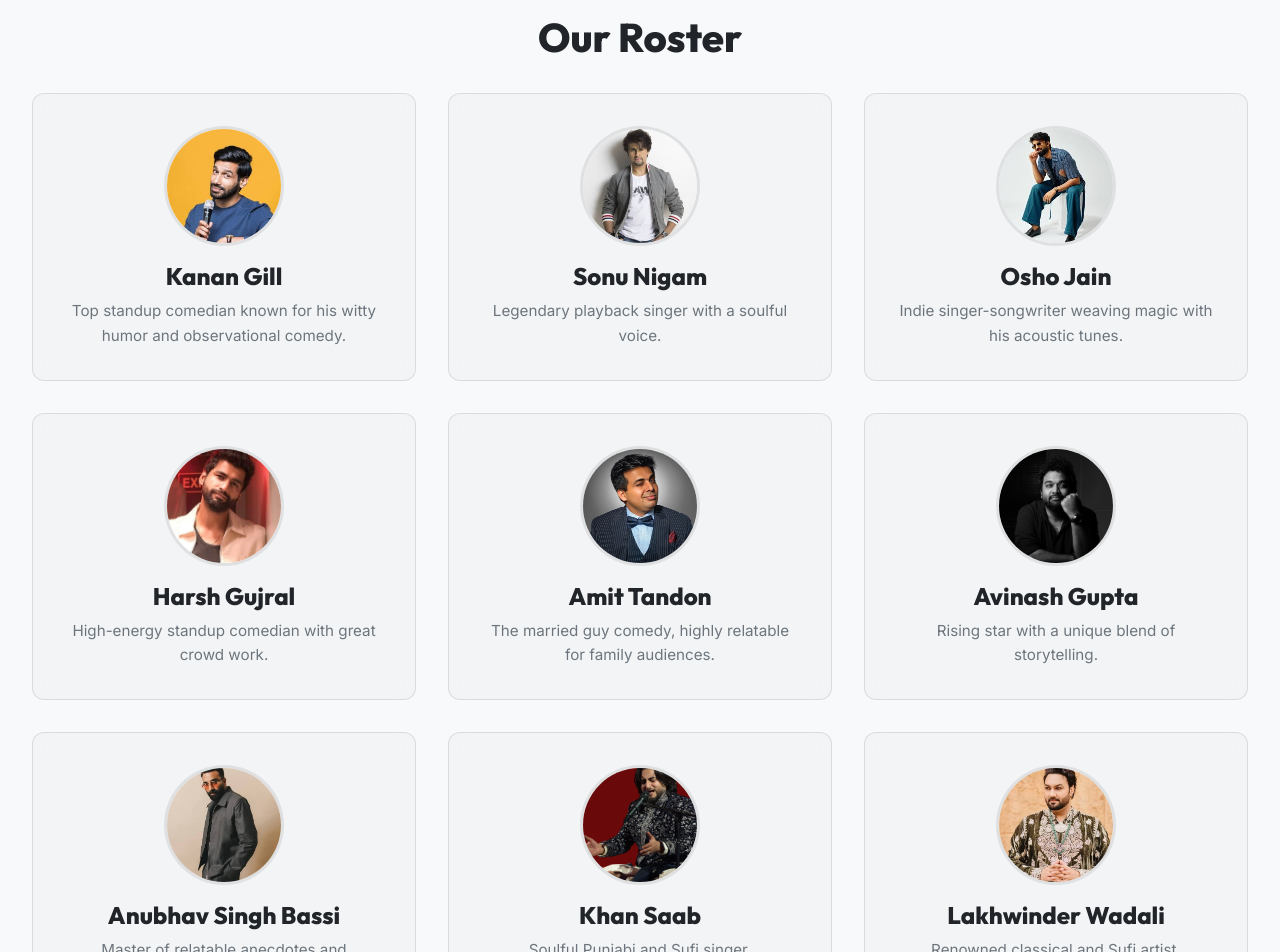
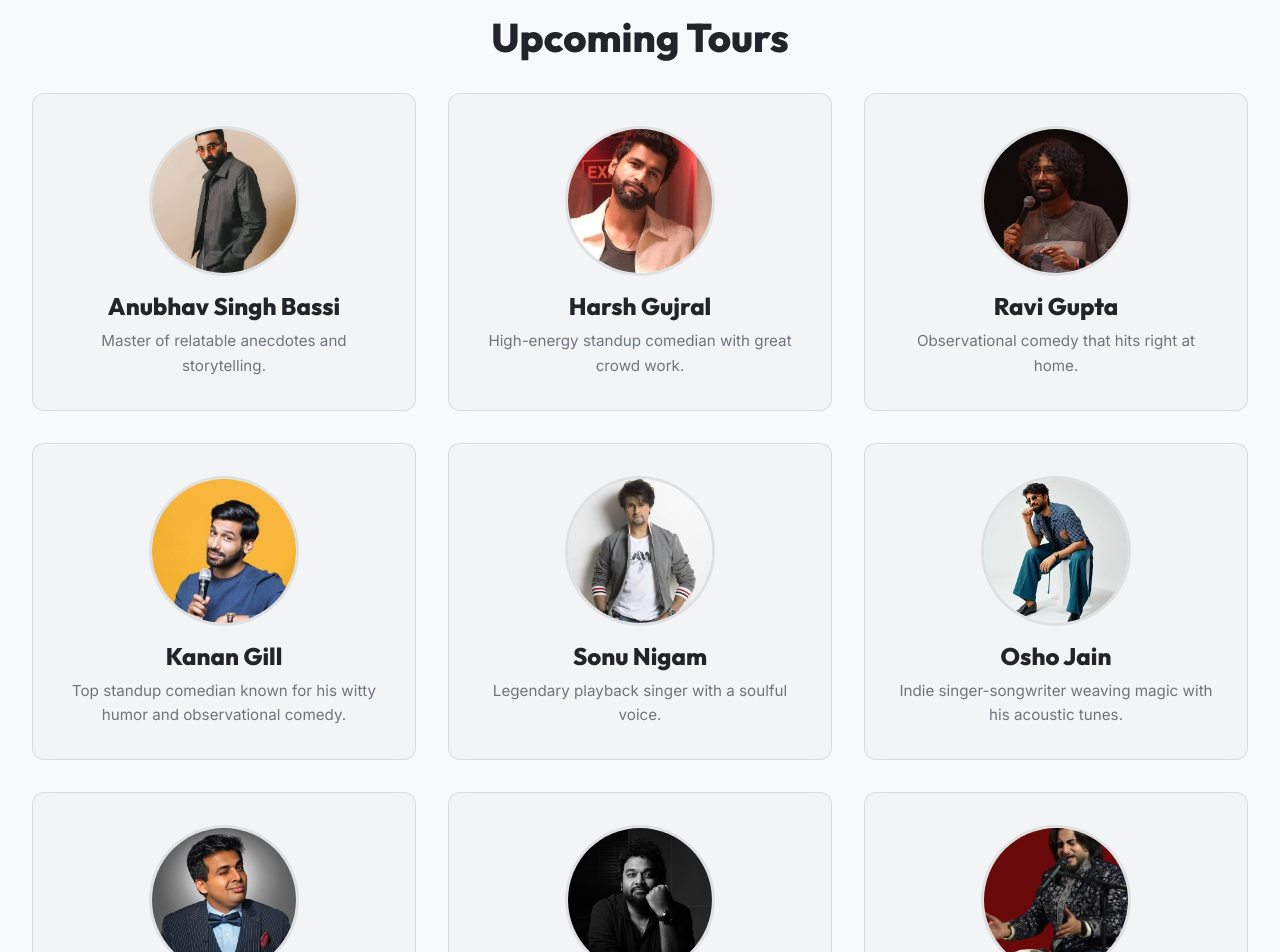
Before and after one commit to radheyyyyy/Oriole-Entertainment, a React (Vite) app: page / in a window 1280 px wide. Shown: the part 1320-2272 px from the top of the page. Built offline with nearby package versions, Linux system fonts and the light colour scheme.

Commit message:
feat: add ArtistList component with App styles and remove unused image asset

```diff
--- a/src/App.css
+++ b/src/App.css
@@ -193,8 +193,8 @@ main {
 }
 
 .artist-image-container {
-  width: 120px;
-  height: 120px;
+  width: 150px;
+  height: 150px;
   border-radius: 50%;
   overflow: hidden;
   margin-bottom: var(--spacing-md);
@@ -384,8 +384,8 @@ main {
 }
 
 .modal-avatar {
-  width: 80px;
-  height: 80px;
+  width: 100px;
+  height: 100px;
   border-radius: 50%;
   object-fit: cover;
   border: 2px solid var(--accent);
--- a/src/components/ArtistList.jsx
+++ b/src/components/ArtistList.jsx
@@ -8,6 +8,42 @@ const ArtistList = () => {
 
   useEffect(() => {
     const dummyData = [
+  {
+    id: "Bassi Sponsorship.Deck (2).pdf",
+    name: "Anubhav Singh Bassi",
+    image: "bassi.jpg",
+    description: "Master of relatable anecdotes and storytelling.",
+    shows: [
+      "Nov 28, 2026 - Mumbai",
+      "Nov 29, 2026 - Mumbai",
+      "Dec 12, 2026 - Delhi"
+    ],
+    instagram: "https://www.instagram.com/be_a_bassi/"
+  },
+  {
+    id: "Harsh Gujral sponsorship deck.pdf",
+    name: "Harsh Gujral",
+    image: "harsh-gujral.jpg",
+    description: "High-energy standup comedian with great crowd work.",
+    shows: [
+      "Oct 9, 2026 - Delhi",
+      "Oct 10, 2026 - Ghaziabad",
+      "Oct 11, 2026 - Noida"
+    ],
+    instagram: "https://www.instagram.com/realharshgujral/"
+  },
+  {
+    id: "Ravi Gupta Sponsorship Deck (2).pdf",
+    name: "Ravi Gupta",
+    image: "ravi-gupta.jpg",
+    description: "Observational comedy that hits right at home.",
+    shows: [
+      "Nov 12, 2026 - Mohali",
+      "Nov 13, 2026 - Noida",
+      "Nov 14, 2026 - Delhi"
+    ],
+    instagram: "https://www.instagram.com/shudhdesicomic/"
+  },
   {
     id: "KANAN GILL- ORIOLE SPONSORSHIP DECK.pdf",
     name: "Kanan Gill",
@@ -20,7 +56,6 @@ const ArtistList = () => {
     ],
     instagram: "https://www.instagram.com/kanangill/"
   },
-
   {
     id: "Sonu Nigam x Aura Vibes.pdf",
     name: "Sonu Nigam",
@@ -33,7 +68,6 @@ const ArtistList = () => {
     ],
     instagram: "https://www.instagram.com/sonunigamofficial/"
   },
-
   {
     id: "Osho Jain .pdf",
     name: "Osho Jain",
@@ -42,20 +76,6 @@ const ArtistList = () => {
     shows: ["To Be Announced"],
     instagram: "https://www.instagram.com/oshojain_/"
   },
-
-  {
-    id: "Harsh Gujral sponsorship deck.pdf",
-    name: "Harsh Gujral",
-    image: "harsh-gujral.jpg",
-    description: "High-energy standup comedian with great crowd work.",
-    shows: [
-      "Oct 9, 2026 - Delhi",
-      "Oct 10, 2026 - Ghaziabad",
-      "Oct 11, 2026 - Noida"
-    ],
-    instagram: "https://www.instagram.com/realharshgujral/"
-  },
-
   {
     id: "Amit Tandon (2).pdf",
     name: "Amit Tandon",
@@ -64,7 +84,6 @@ const ArtistList = () => {
     shows: ["To Be Announced"],
     instagram: "https://www.instagram.com/amitandon17/"
   },
-
   {
     id: "Avinash Gupta.pdf",
     name: "Avinash Gupta",
@@ -77,20 +96,6 @@ const ArtistList = () => {
     ],
     instagram: "https://www.instagram.com/just.avinashgupta/"
   },
-
-  {
-    id: "Bassi Sponsorship.Deck (2).pdf",
-    name: "Anubhav Singh Bassi",
-    image: "bassi.jpg",
-    description: "Master of relatable anecdotes and storytelling.",
-    shows: [
-      "Nov 28, 2026 - Mumbai",
-      "Nov 29, 2026 - Mumbai",
-      "Dec 12, 2026 - Delhi"
-    ],
-    instagram: "https://www.instagram.com/be_a_bassi/"
-  },
-
   {
     id: "Khan Saab (3).pdf",
     name: "Khan Saab",
@@ -99,7 +104,6 @@ const ArtistList = () => {
     shows: ["To Be Announced"],
     instagram: "https://www.instagram.com/realkhansaab/"
   },
-
   {
     id: "Lakhwinder Wadali Deck (1).pdf",
     name: "Lakhwinder Wadali",
@@ -112,7 +116,6 @@ const ArtistList = () => {
     ],
     instagram: "https://www.instagram.com/lakhwinderwadaliofficial/"
   },
-
   {
     id: "Rabbi Shergill  (1).pdf",
     name: "Rabbi Shergill",
@@ -121,20 +124,6 @@ const ArtistList = () => {
     shows: ["To Be Announced"],
     instagram: "https://www.instagram.com/rabbishergill/"
   },
-
-  {
-    id: "Ravi Gupta Sponsorship Deck (2).pdf",
-    name: "Ravi Gupta",
-    image: "ravi-gupta.jpg",
-    description: "Observational comedy that hits right at home.",
-    shows: [
-      "Nov 12, 2026 - Mohali",
-      "Nov 13, 2026 - Noida",
-      "Nov 14, 2026 - Delhi"
-    ],
-    instagram: "https://www.instagram.com/shudhdesicomic/"
-  },
-
   {
     id: "Ruchika Lohiya - Chikka Deck (1).pdf",
     name: "Ruchika Lohiya (Chikka)",
@@ -143,7 +132,6 @@ const ArtistList = () => {
     shows: ["To Be Announced"],
     instagram: "https://www.instagram.com/__chikka/"
   },
-
   {
     id: "_Akanksha Grover Sponsership Deck_talkatora.pdf.pdf",
     name: "Akanksha Grover",
@@ -165,7 +153,7 @@ const ArtistList = () => {
 
   return (
     <section className="artists-section">
-      <h2>Our Roster</h2>
+      <h2>Upcoming Tours</h2>
       {loading ? (
         <p style={{ textAlign: 'center' }}>Loading artists...</p>
       ) : (
```
Also changed, not shown: Osho Jain.avif (deleted).
